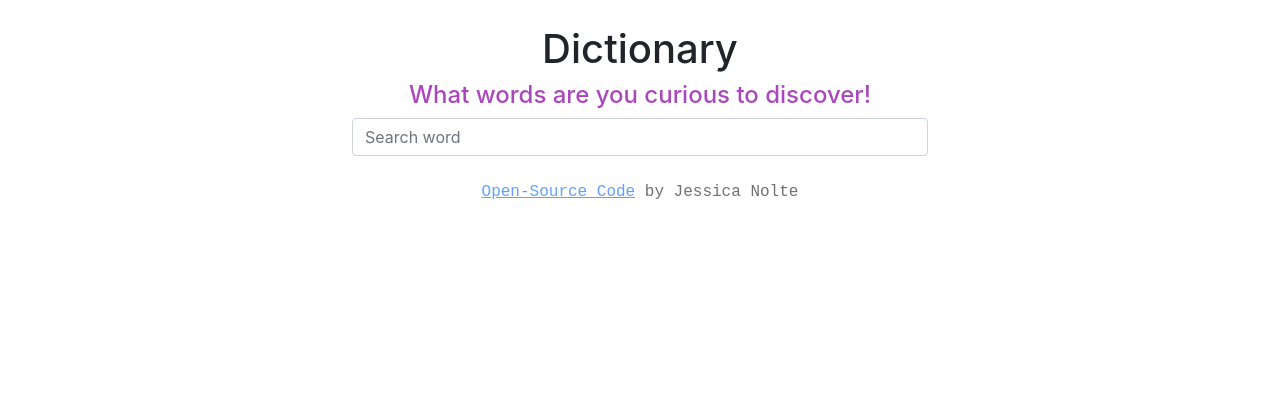
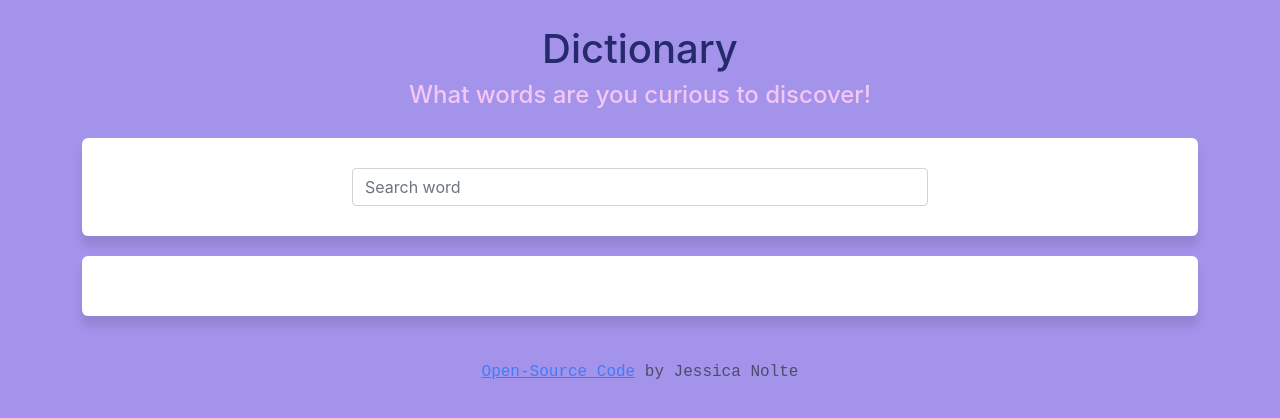
Before and after one commit to TransformativeBeing/react-dictionary-app, a React (Create React App) app: page / in a window 1280 px wide. Shown: the top 418 px of the page. Built offline with nearby package versions, Linux system fonts and the light colour scheme.

Commit message:
Created css variables and added sections

```diff
--- a/src/App.css
+++ b/src/App.css
@@ -1,9 +1,11 @@
 .App {
   margin-top: 25px;
 }
-
+.App h1 {
+  color: #27296d;
+}
 .App h4 {
-  color: #ab47bc;
+  color: #f5c7f7;
 }
 
 .App .Footer {
--- a/src/App.js
+++ b/src/App.js
@@ -11,7 +11,7 @@ export default function App() {
           <h4 className="text-center">What words are you curious to discover!</h4>
         </header>
         <main className="App-main">
-          <Dictionary />
+          <Dictionary defaultKeyword="sunset" />
         </main>
         <br />
         <Footer />
--- a/src/Dictionary.css
+++ b/src/Dictionary.css
@@ -2,3 +2,11 @@
   max-width: 600px;
   margin: 0 auto;
 }
+
+.Dictionary section {
+  background: white;
+  padding: 30px;
+  border-radius: 6px;
+  box-shadow: 0 10px 10px rgb(0 0 0 / 10%);
+  margin: 20px 0;
+}
--- a/src/Dictionary.js
+++ b/src/Dictionary.js
@@ -3,8 +3,9 @@ import axios from "axios";
 import Results from "./Results";
 import "./Dictionary.css";
 
-export default function Dictionary() {
-  const [keyword, setKeyword] = useState(" ");
+export default function Dictionary(defaultKeyword) {
+  console.log(defaultKeyword);
+  const [keyword, setKeyword] = useState({ defaultKeyword });
   const [results, setResults] = useState(null);
 
   function search(event) {
@@ -26,6 +27,7 @@ export default function Dictionary() {
 
   return (
     <div className="Dictionary">
+      <section>
         <form onSubmit={search} className="form row">
           <div className="search-bar col-12">
             <input
@@ -36,7 +38,10 @@ export default function Dictionary() {
             />
           </div>
         </form>
+      </section>
+      <section>
         <Results resultsData={results} />
+      </section>
     </div>
   );
 }
--- a/src/index.css
+++ b/src/index.css
@@ -1,13 +1,24 @@
+:root {
+  --light-text-color: #f5c7f7;
+  --dark-text-color: #27296d;
+  --light-background-color: #a393eb;
+  --dark-background-color: #5e63b6;
+  --shadow: 2px 2px 2px rgba(0, 0, 0, 0.2);
+  --outline: 3px 3px 0 #000, -1px -1px 0 #000, 1px -1px 0 #000, -1px 1px 0 #000,
+    1px 1px 0 #000;
+}
+
 body {
+  background: #a393eb;
   margin: 0;
-  font-family: -apple-system, BlinkMacSystemFont, 'Segoe UI', 'Roboto', 'Oxygen',
-    'Ubuntu', 'Cantarell', 'Fira Sans', 'Droid Sans', 'Helvetica Neue',
+  font-family: -apple-system, BlinkMacSystemFont, "Segoe UI", "Roboto", "Oxygen",
+    "Ubuntu", "Cantarell", "Fira Sans", "Droid Sans", "Helvetica Neue",
     sans-serif;
   -webkit-font-smoothing: antialiased;
   -moz-osx-font-smoothing: grayscale;
 }
 
 code {
-  font-family: source-code-pro, Menlo, Monaco, Consolas, 'Courier New',
+  font-family: source-code-pro, Menlo, Monaco, Consolas, "Courier New",
     monospace;
 }
```
Lines whose indentation alone changed are shown as unchanged.
